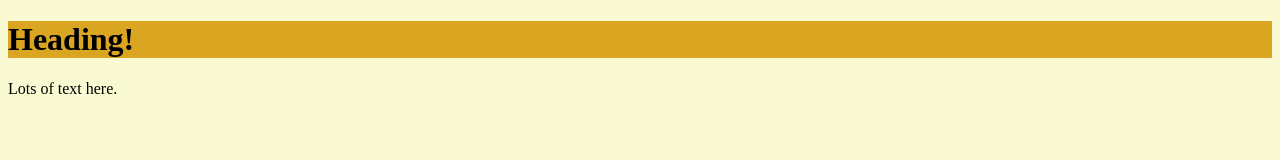
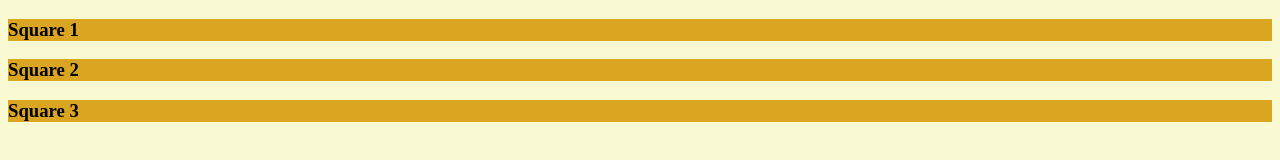
Before and after one commit to carl-larson/practiceMerge, a plain HTML site: page index.html in a window 1280 px wide. Drawn offline with Linux system fonts and the light colour scheme.

Commit message:
separate changes

```diff
--- a/index.html
+++ b/index.html
@@ -8,13 +8,14 @@
     <title>Document</title>
 </head>
 <body>
-    <header>
-        <h1>Heading!</h1>
-    </header>
     <div>
-        <p>
-            Lots of text here.
-        </p>
+        <h3>Square 1</h3>
+    </div>
+    <div>
+        <h3>Square 2</h3>
+    </div>
+    <div>
+        <h3>Square 3</h3>
     </div>
 </body>
 </html>
--- a/style.css
+++ b/style.css
@@ -1,6 +1,7 @@
 body{
     background-color: lightgoldenrodyellow;
+
 }
-header{
+div{
     background-color: goldenrod;
 }
```
